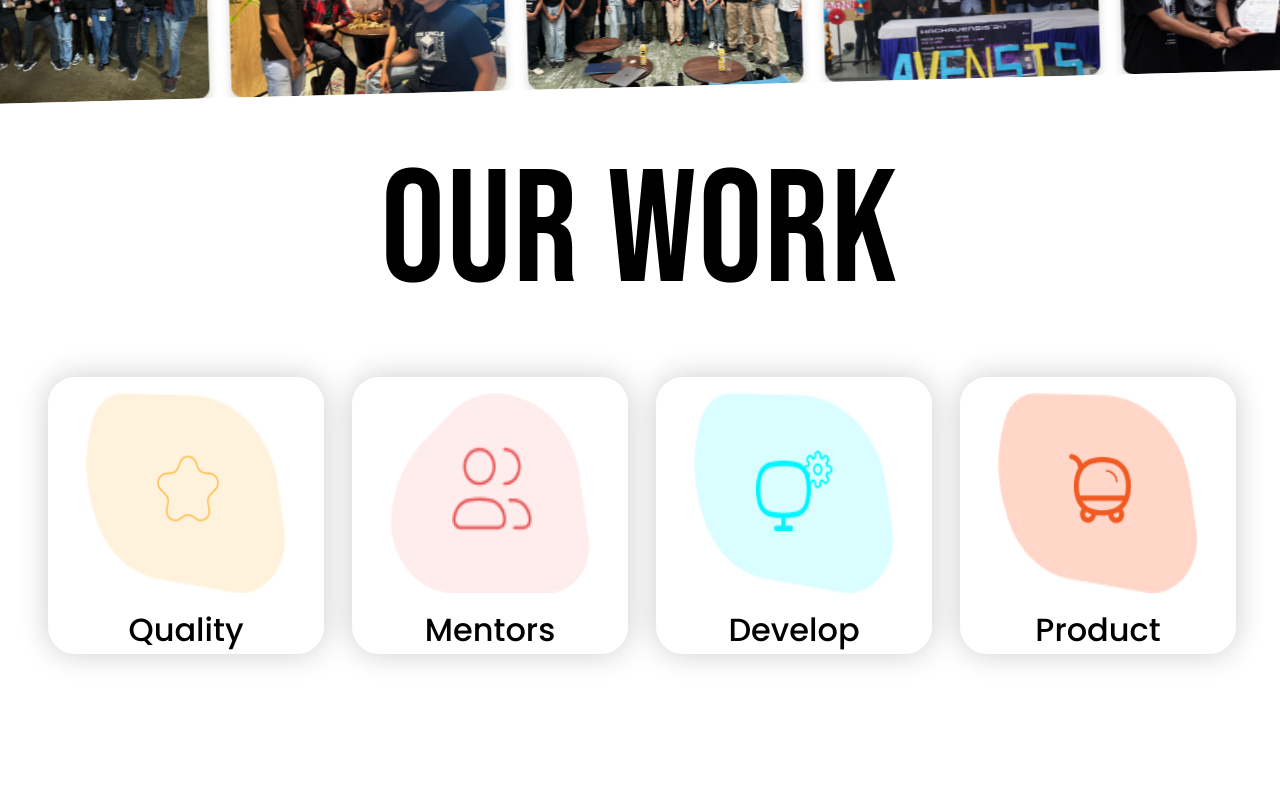
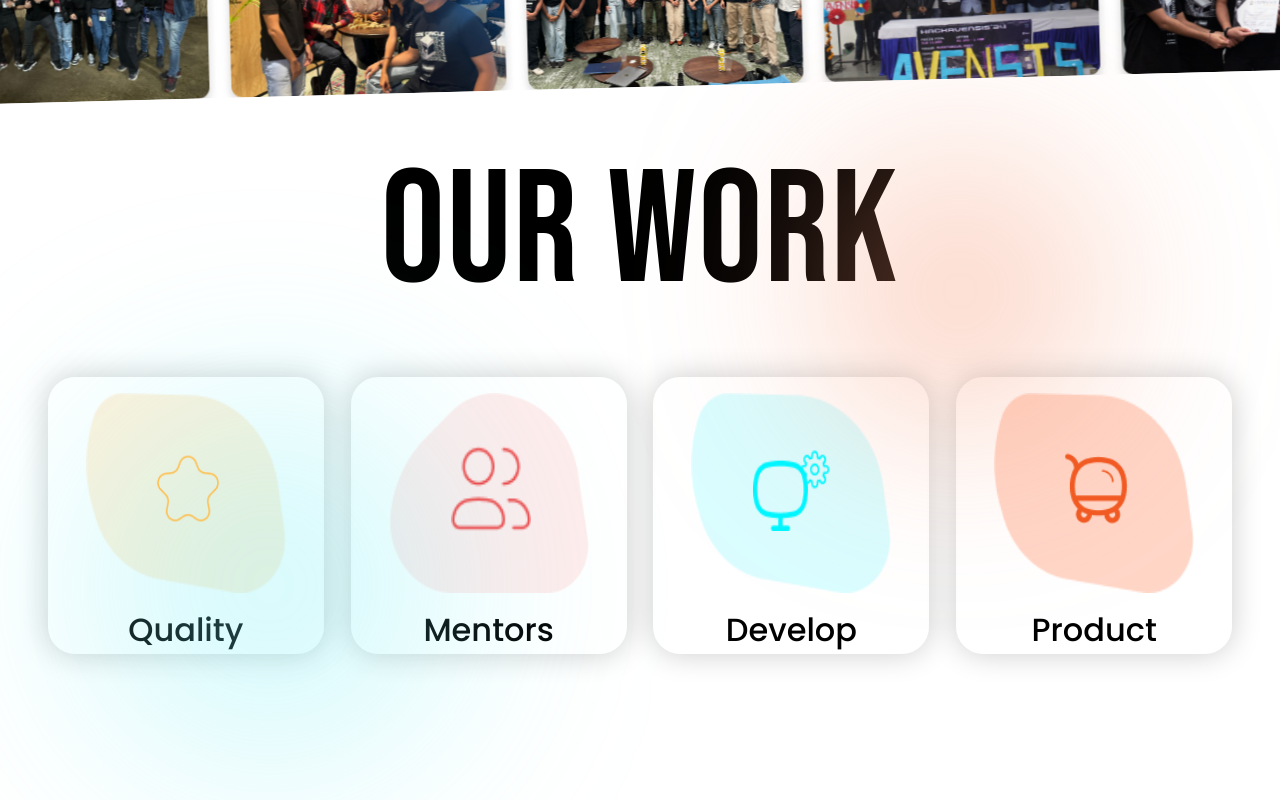
Before and after one commit to AdityaSingh2005/Geek-Room, a Next.js app: page / in a window 1280 px wide. Shown: the part 1780-2580 px from the top of the page. Built offline with nearby package versions, Linux system fonts and the light colour scheme; a web font is replaced by a local one.

Commit message:
another9-commit

```diff
--- a/src/Components/Navbar/Navbar.tsx
+++ b/src/Components/Navbar/Navbar.tsx
@@ -1,11 +1,11 @@
 // Navbar.jsx
 "use client";
 
-import React, { useState } from "react";
+import React, { useState, useEffect } from "react";
 import styles from "../../styles/navbar.module.scss";
 import Image from "next/image";
 import Link from "next/link";
-import { usePathname } from "next/navigation";
+import { useRouter, usePathname } from "next/navigation";
 // import GeekRoomLogo from "../../../public/Images/GeekRoomLogo.svg";
 import Geek2 from "../../../public/Images/Transparent logo.png";
 // import ThemeToggle from "../ThemeToggle/ThemeToggle";
@@ -13,6 +13,8 @@ import Geek2 from "../../../public/Images/Transparent logo.png";
 const Navbar = () => {
   const [isOpen, setIsOpen] = useState(false);
   const pathname = usePathname();
+  const router = useRouter();
+  const [targetSection, setTargetSection] = useState<string | null>(null);
 
   const navLinks = [
     { href: "/", label: "Home" },
@@ -25,7 +27,32 @@ const Navbar = () => {
     setIsOpen(!isOpen);
   };
 
+  useEffect(() => {
+    if (targetSection && pathname === "/") {
+      const targetElement = document.querySelector(targetSection);
+      if (targetElement) {
+        targetElement.scrollIntoView({ behavior: "smooth" });
+      }
+      setTargetSection(null);
+    }
+  }, [pathname, targetSection]);
+
   const handleScroll = (e: any, href: any) => {
+    e.preventDefault();
+
+    if (href.startsWith("#") && pathname === "/") {
+      const targetElement = document.querySelector(href);
+      if (targetElement) {
+        targetElement.scrollIntoView({ behavior: "smooth" });
+      }
+    } else if (href.startsWith("#")) {
+      setTargetSection(href);
+      router.push("/");
+    } else {
+      router.push(href);
+    }
+  };
+  {/*const handleScroll = (e: any, href: any) => {
     e.preventDefault();
 
     if (href.startsWith("#")) {
@@ -36,7 +63,7 @@ const Navbar = () => {
     } else {
       window.location.href = href;
     }
-  };
+  };*/}
 
   return (
     <div className={styles.Navbar}>
--- a/src/Components/OurWork/OurWork.tsx
+++ b/src/Components/OurWork/OurWork.tsx
@@ -1,13 +1,13 @@
+"use client"
 import React from 'react';
 import Image from 'next/image';
 import styles from '@/styles/ourWork.module.scss';
-
+import { useEffect,useRef } from 'react';
 interface WorkBoxProps {
   title: string;
   icon: string;
   icon2: string;
 }
-
 const WorkBox: React.FC<WorkBoxProps> = ({ title, icon, icon2 }) => (
   <div className={styles.box}>
     <Image src={icon} alt={title} className={styles.icon} width={200} height={200} />
@@ -17,6 +17,27 @@ const WorkBox: React.FC<WorkBoxProps> = ({ title, icon, icon2 }) => (
 );
 
 const OurWork: React.FC = () => {
+  const workPageRef = useRef<HTMLDivElement>(null);
+  const ballRef1 = useRef<HTMLDivElement>(null);
+  const ballRef2 = useRef<HTMLDivElement>(null);
+  useEffect(() => {
+    const handleMouseMove = (e: MouseEvent) => {
+      if (workPageRef.current && ballRef1.current && ballRef2.current) {
+        const { width, height } = workPageRef.current.getBoundingClientRect();
+        const x = e.clientX / width - 0.5;
+        const y = e.clientY / height - 0.5;
+
+        ballRef1.current.style.transform = `translate(${-x * 500}px, ${-y * 500}px)`;
+        ballRef2.current.style.transform = `translate(${-x * 700}px, ${-y * 700}px)`;
+      }
+    };
+
+    window.addEventListener('mousemove', handleMouseMove);
+
+    return () => {
+      window.removeEventListener('mousemove', handleMouseMove);
+    };
+  }, []);
   const workAreas: WorkBoxProps[] = [
     { title: 'Quality', icon: '/Images/rect4.png', icon2:'/Images/Star.png' },
     { title: 'Mentors', icon: '/Images/rect2.png', icon2:'/Images/People.png'  },
@@ -25,13 +46,15 @@ const OurWork: React.FC = () => {
   ];
 
   return (
-    <section className={styles.ourWork}>
+    <section className={styles.ourWork} ref={workPageRef}>
       <h2 className={styles.sectionTitle}>Our Work</h2>
       <div className={styles.gridContainer}>
         {workAreas.map((area, index) => (
           <WorkBox key={index} title={area.title} icon={area.icon} icon2={area.icon2} />
         ))}
       </div>
+      <div className={styles.ball1} ref={ballRef1}></div>
+      <div className={styles.ball2} ref={ballRef2}></div>
     </section>
   );
 };
--- a/src/styles/ourWork.module.scss
+++ b/src/styles/ourWork.module.scss
@@ -14,6 +14,30 @@ $shadow-color: rgba($primary-color, 0.7);
   background-color: white;
   color: black;
   margin: 20px 0;
+  position: relative;
+  .ball1,
+  .ball2 {
+      position: absolute;
+      border-radius: 50%;
+      filter: blur(100px);
+      transition: transform 0.2s ease-out;
+  }
+
+  .ball1 {
+      width: 30vw;
+      height: 30vw;
+      background-color: rgba(115, 239, 245, 0.3);
+      top: 20vw;
+      left: 6vw;
+  }
+
+  .ball2 {
+      width: 20vw;
+      height: 20vw;
+      background-color: #f7957280;
+      top: 2vw;
+      right: 15vw;
+  }
 }
 
 .sectionTitle {
@@ -29,10 +53,12 @@ $shadow-color: rgba($primary-color, 0.7);
 }
 
 .gridContainer {
+  width: 100%;
   display: grid;
   grid-template-columns: repeat(auto-fit, minmax(250px, 1fr));
-  gap: 2rem;
-  max-width: 1200px;
+  gap: 1.7rem;
+  // max-width: 1200px;
+  justify-items: center;
   margin: 0 auto;
   // margin-right: 65px;
 }
@@ -158,18 +184,23 @@ $shadow-color: rgba($primary-color, 0.7);
     font-size: 3.5rem;
   }
 }
-@media (max-width:580px){
-  .gridContainer{
-    margin-left: 118px;
-  }
-}
-@media (max-width:480px){
-  .gridContainer{
-    margin-left: 55px;
-  }
-}
-@media (max-width:380px){
-  .gridContainer{
-    margin-left: 18px;
-  }
-}
+// @media (max-width:580px){
+//   .gridContainer{
+//     margin-left: 118px;
+//   }
+// }
+// @media (max-width:480px){
+//   .gridContainer{
+//     margin-left: 55px;
+//   }
+// }
+// @media (max-width:421px){
+//   .gridContainer{
+//     margin-left: 38px;
+//   }
+// }
+// @media (max-width:381px){
+//   .gridContainer{
+//     margin-left: 22px;
+//   }
+// }
```
